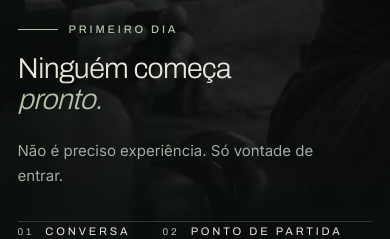
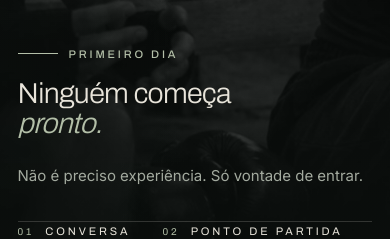
Before and after one commit to Ecletica-web/JCJardins, a React (Vite) app: page / in a window 390 px wide. Shown: the part 4740-4979 px from the top of the page. Built offline with nearby package versions, Linux system fonts and the light colour scheme.

Commit message:
Day one intro: keep 'step in' together, full width on phones
Co-Authored-By: Claude Fable 5.1 <noreply@anthropic.com>
Claude-Session: https://claude.ai/code/session_012zf4ZoktvuwNzybibVqi8D

```diff
--- a/src/content/landing.en.js
+++ b/src/content/landing.en.js
@@ -113,7 +113,7 @@ export const record = {
 export const firstSession = {
   kicker: 'Day one',
   title: ['Nobody starts', '*ready.*'],
-  intro: 'No experience needed. Only the will to step in.',
+  intro: 'No experience needed. Only the will to step\u00a0in.',
   steps: [
     { title: 'Conversation', text: 'What you’re looking for, what you’ve done, where the body asks for care.' },
     { title: 'Starting point', text: 'A few simple movements. Nothing to the limit. Just to see where we begin.' },
--- a/src/content/landing.js
+++ b/src/content/landing.js
@@ -112,7 +112,7 @@ export const record = {
 export const firstSession = {
   kicker: 'Primeiro dia',
   title: ['Ninguém começa', '*pronto.*'],
-  intro: 'Não é preciso experiência. Só vontade de entrar.',
+  intro: 'Não é preciso experiência. Só vontade de\u00a0entrar.',
   steps: [
     { title: 'Conversa', text: 'O que procuras, o que já fizeste, onde o corpo pede cuidado.' },
     { title: 'Ponto de partida', text: 'Alguns movimentos simples. Nada ao limite. Só para perceber de onde partimos.' },
--- a/src/styles/motion.css
+++ b/src/styles/motion.css
@@ -1777,3 +1777,10 @@
     margin-inline: var(--gutter);
   }
 }
+
+/* stage intros: use the full width on phones so short lines stay whole */
+@media (max-width: 63.99rem) {
+  .stage__intro {
+    max-width: none;
+  }
+}
```
